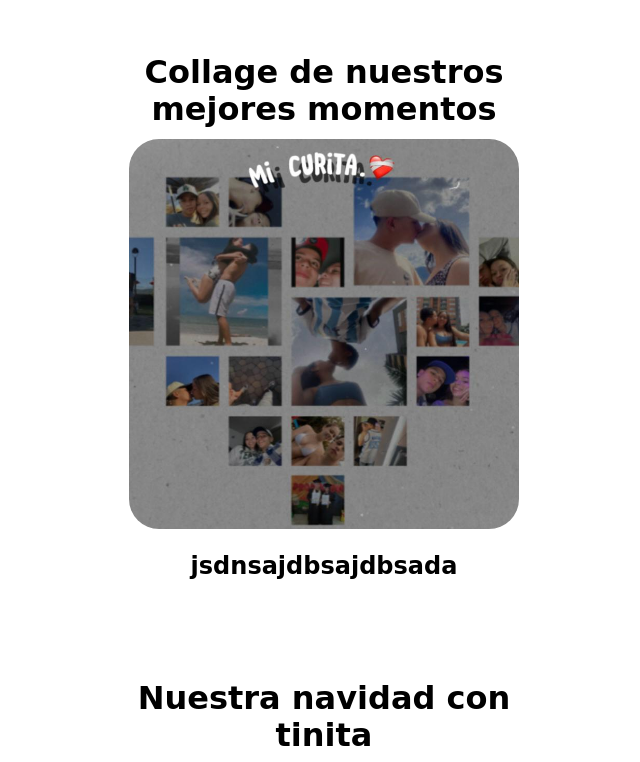
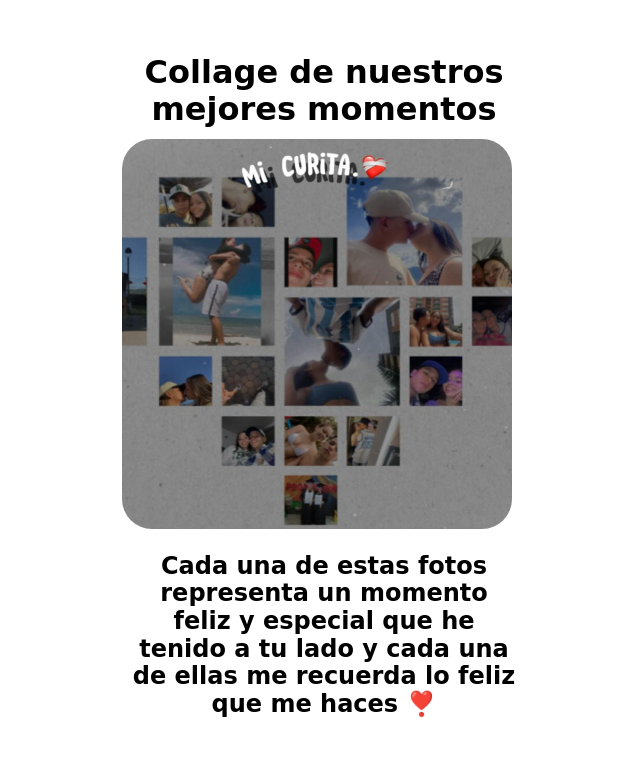
Before and after one commit to juan0941/juan0941.github.io, a plain HTML site: page nalesymanti/index.html in a window 1280 px wide. Shown: the part 1180-1942 px from the top of the page, without its empty margins (75-715 px from the left). Drawn offline with Linux system fonts and the light colour scheme; a web font is replaced by a local one.

Commit message:
lo
git commit -mlo

```diff
--- a/nalesymanti/css/estilos.css
+++ b/nalesymanti/css/estilos.css
@@ -330,7 +330,7 @@ video {
     height: 390px;
     width: 390px;
     margin-top: -10px;
-    margin-left: 20px;
+    margin-left: 5px;
     border-radius: 30px;
 }
 .contenedor-corazon h1{
--- a/nalesymanti/index.html
+++ b/nalesymanti/index.html
@@ -90,7 +90,7 @@
     <div class="contenedor-corazon" ondblclick="showHeart(this)">
         <h1>Collage de nuestros mejores momentos</h1>
         <img src="./img/corazon.jpg" alt="">
-        <h2>jsdnsajdbsajdbsada</h2>
+        <h2>Cada una de estas fotos representa un momento feliz y especial que he tenido a tu lado y cada una de ellas me recuerda lo feliz que me haces ❣️</h2>
         <div class="heart" style="display: none;">❤️</div>
     </div>
 
```
